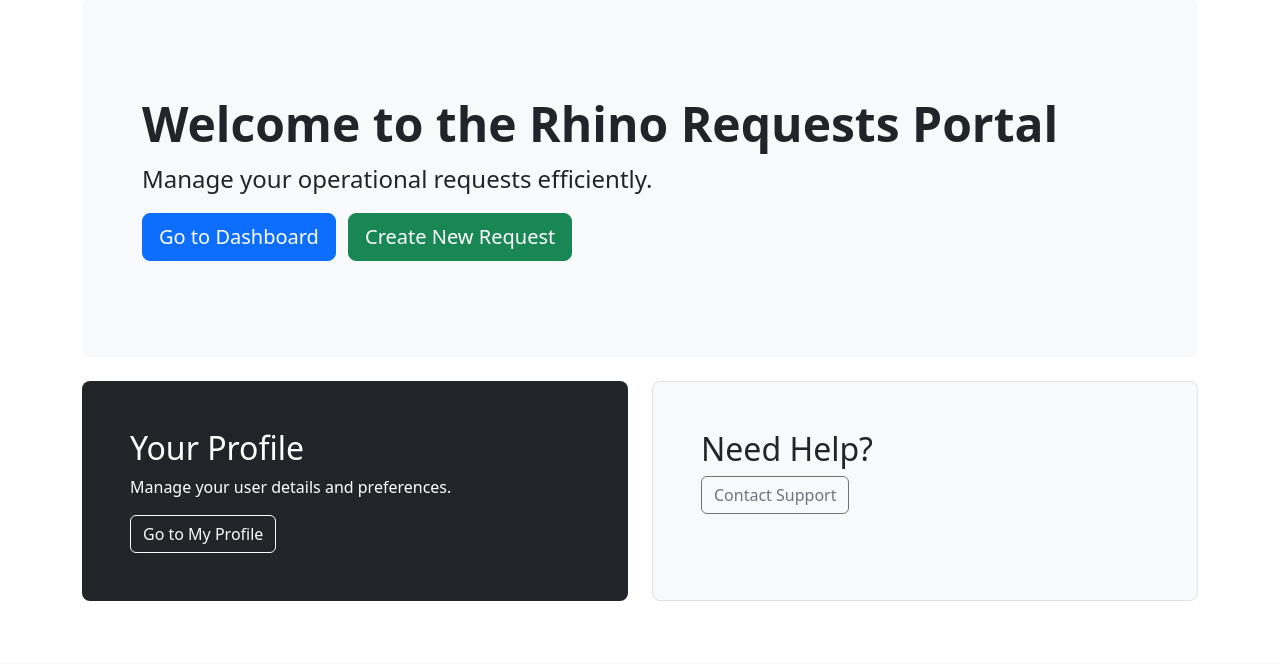
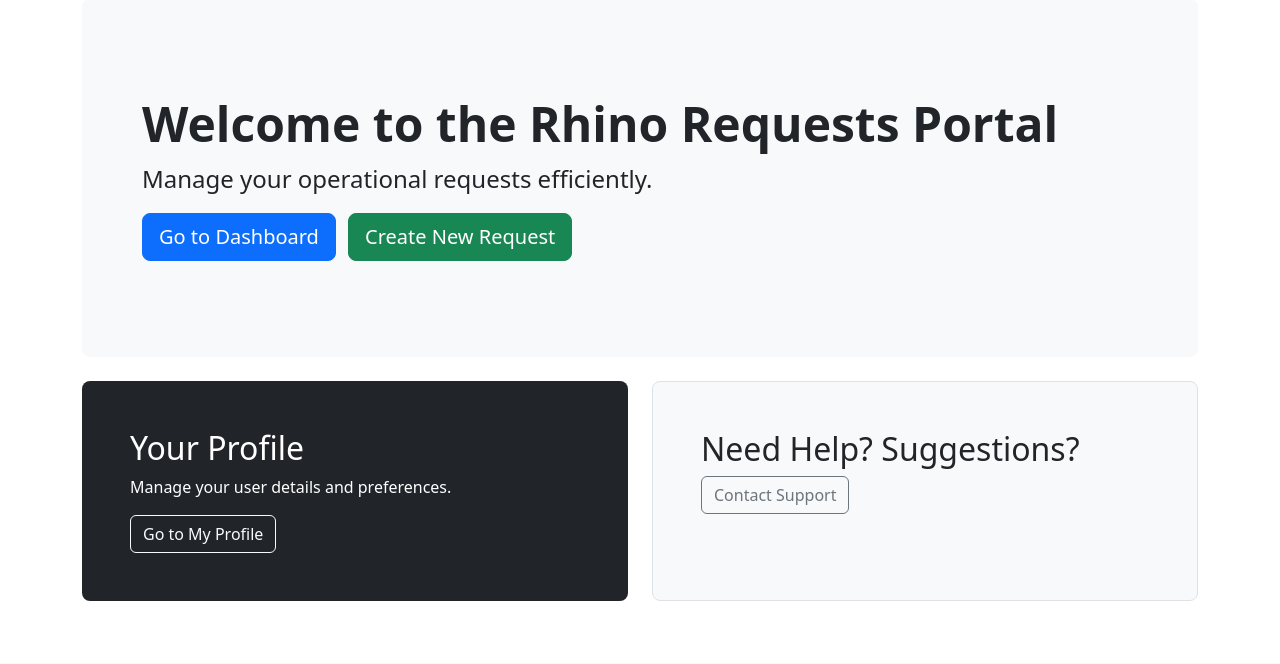
Before and after one commit to oscarmbv/requests-webpage, a Django app: page / in a window 1280 px wide. Shown: the part 81-745 px from the top of the page. Run offline with Django 5.2, Linux system fonts and the light colour scheme; the visitor is signed in with stand-in values (Sample User, id 1).

Commit message:
Changed Home contact

```diff
--- a/tasks/templates/tasks/home.html
+++ b/tasks/templates/tasks/home.html
@@ -27,7 +27,7 @@
       </div>
       <div class="col-md-6">
         <div class="h-100 p-5 bg-body-tertiary border rounded-3">
-          <h2>Need Help?</h2>
+          <h2>Need Help? Suggestions?</h2>
           <a class="btn btn-outline-secondary" href="mailto:info@gryphuslabs.com" role="button">Contact Support</a>
         </div>
       </div>
```
